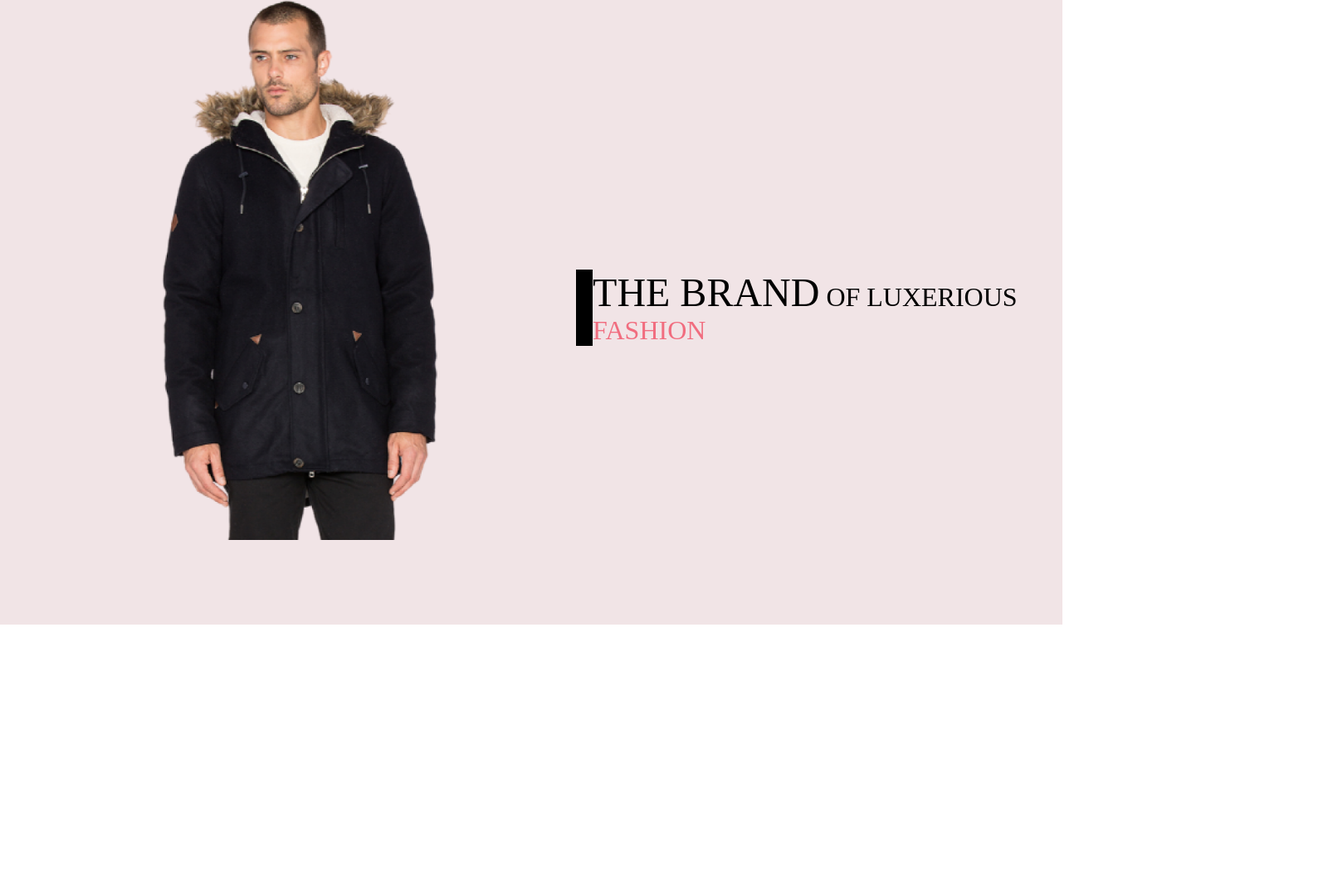
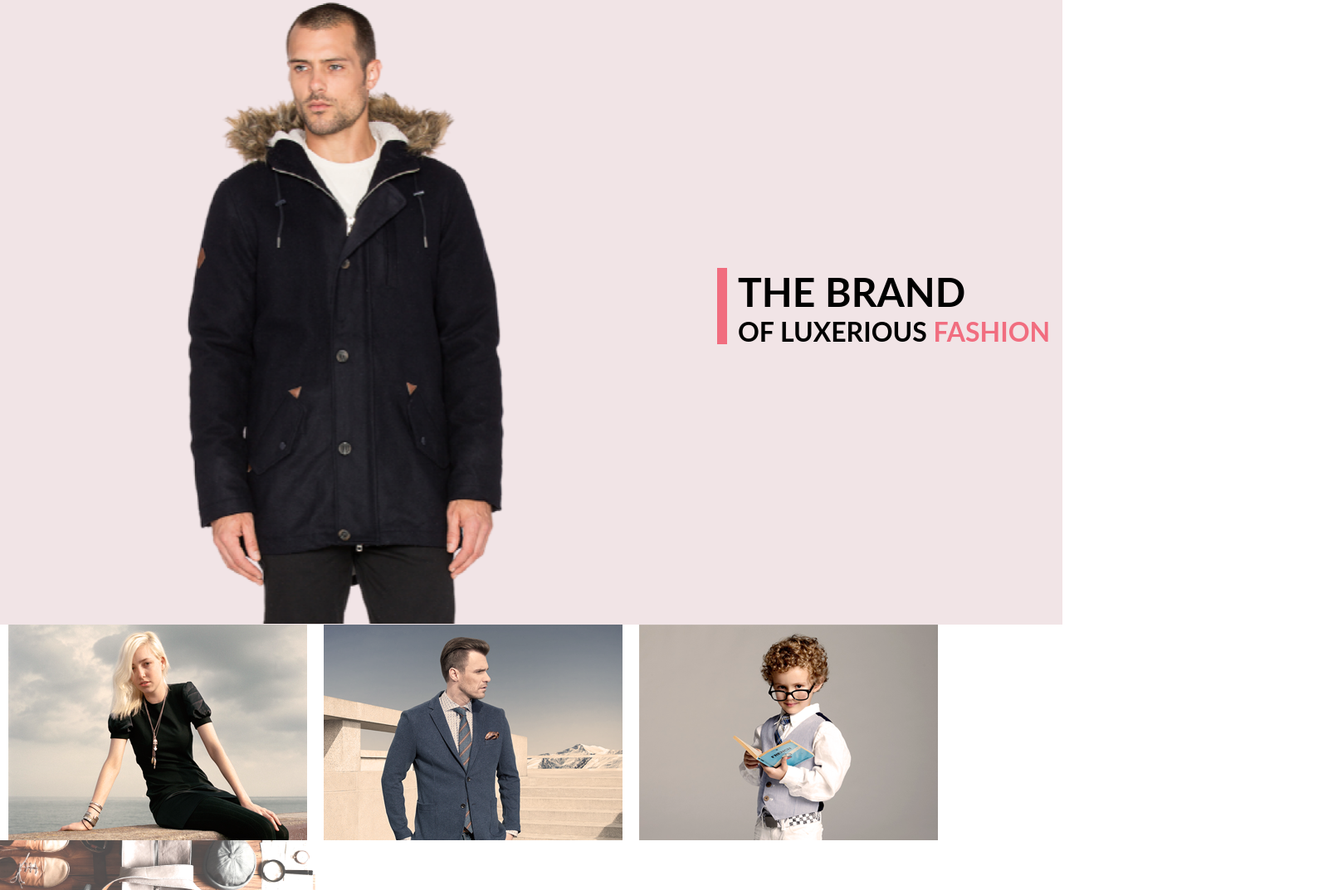
Before and after one commit to boykostas/htmlcss, a plain HTML site: page index.html in a window 1280 px wide. Shown: the part 86-1159 px from the top of the page at 83% size, 1600 px wide, since content can reach past the window. Before the commit the page ends 839 px from the top, so only its background shows below. Drawn offline with Linux system fonts and the light colour scheme.

Commit message:
Верстка макета сайта HTML CSS

```diff
--- a/index.html
+++ b/index.html
@@ -1,5 +1,6 @@
 <!DOCTYPE html>
-<html lang="en">
+<html lang="ru">
+
 <head>
     <meta charset="UTF-8">
     <meta name="viewport" content="width=device-width, initial-scale=1.0">
@@ -7,6 +8,7 @@
     <link rel="stylesheet" href="./style.css">
     <title>THE BRAND</title>
 </head>
+
 <body>
     <div class="container">
         <header class="header">
@@ -24,24 +26,42 @@
                 </div>
             </div>
             <div class="header__top-down">
+                <div class="top-down">
                     <div class="top-down-photo"><img src="./img/man-top.png" alt="man-top"></div>
                     <div class="top-down-txt">
                         <div class="txt-border">
+                            <div>
                                 <span class="txt-brand">THE BRAND</span>
-                        <span>OF LUXERIOUS </span>
+                                <div class="txt-right">
+                                    <span class="txt-lux">OF LUXERIOUS&nbsp;</span>
                                     <span class="txt-fashion">FASHION</span>
+                                </div>
+                            </div>
+                        </div>
                     </div>
                 </div>
             </div>
         </header>
         <main class="main">
-            <section>
-
-            </section>
+            <div class="main__items">
+                <div class="item item1"><a href="#"><img src="./img/item1.png" alt=""></a></div>
+                <div class="item item2"><a href="#"><img src="./img/item2.png" alt=""></a></div>
+                <div class="item item3"><a href="#"><img src="./img/item3.png" alt=""></a></div>
+                <div class="item item4"><a href="#"><img src="./img/item4.png" alt=""></a></div>
+            </div>
+            <div class="main__fetured-items">
+                <div class="f-items f-item1"><a href=""></a></div>
+                <div class="f-items f-item2"><a href=""></a></div>
+                <div class="f-items f-item3"><a href=""></a></div>
+                <div class="f-items f-item4"><a href=""></a></div>
+                <div class="f-items f-item5"><a href=""></a></div>
+                <div class="f-items f-item6"><a href=""></a></div>
+            </div>
         </main>
         <footer class="footer">
 
         </footer>
     </div>
 </body>
+
 </html>
--- a/style.css
+++ b/style.css
@@ -48,20 +48,45 @@
     background-color: #F1E4E6;
 }
 
+.top-down {
+    display: flex;
+    width: 1600px;
+    height: 764px;
+    margin: 0 auto;
+}
+
 .top-down-photo {
-    width: 800.58px;
-    height: 764px;
+    width: 800px;
 }
 
 .top-down-txt {
     display: flex;
-    font-family: Lato sans-serif;
+    width: 800px;
+    font-family: 'Lato', sans-serif;
     font-size: 32px;
     align-items: center;
+    padding-left: 64px;
 }
 
 .txt-border {
-    border-left: 20px solid #000;
+    display: flex;
+    flex-direction: row;
+    font-weight: 700;
+    line-height: normal;
+}
+
+.txt-border::before {
+    content: " ";
+    display: block;
+    height: 92px;
+    border-left: 12px solid #F16D7F;
+    padding-left: 13px;
+    float: left;
+}
+
+.txt-right {
+    display: flex;
+    flex-direction: row;
 }
 
 .txt-brand {
@@ -71,3 +96,12 @@
 .txt-fashion {
     color: #F16D7F;
 }
+
+/* Стилизация блока main */
+
+.main__items {
+    display: grid;
+    grid-template-columns: repeat(3, 1fr);
+    width: 1140px;
+    justify-items: center;
+}
```
Also changed, not shown: img/item1.png (added), img/item2.png (added), img/item3.png (added), img/item4.png (added). Lines whose indentation alone changed are shown as unchanged.
